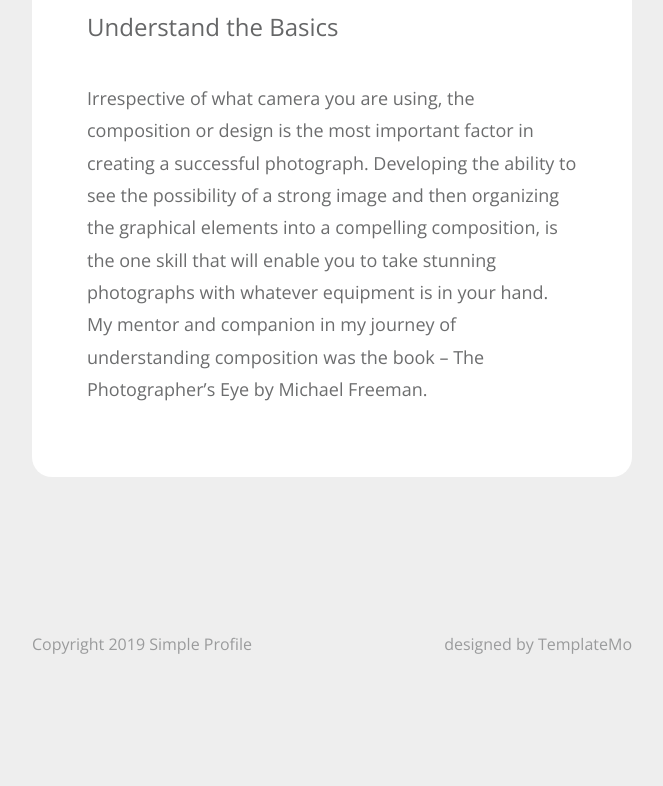
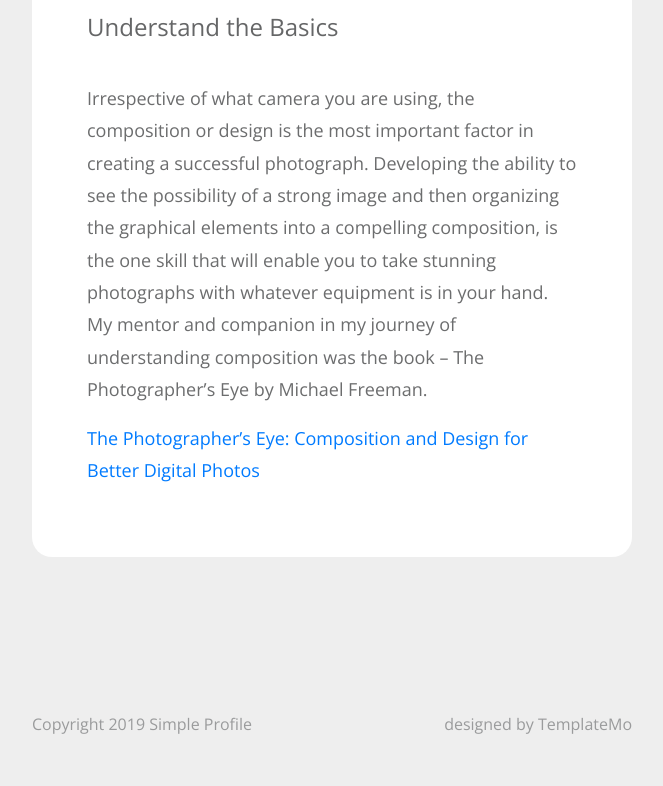
Before and after one commit to vaibhavdesai137/blog, a plain HTML site: page camera.html in a window 1280 px wide. Shown: the part 1353-2139 px from the top of the page, without its empty margins (308-971 px from the left). Before the commit the page ends 2059 px from the top, so only its background shows below. Drawn offline with nearby package versions, Linux system fonts and the light colour scheme.

Commit message:
Add files via upload

```diff
--- a/camera.html
+++ b/camera.html
@@ -51,10 +51,13 @@ https://templatemo.com/tm-533-verticard
           <p>
             This was shot with an iPhone 4 (yes, I still have it and it works great even today) during one of my work trip to Israel. The experience of watching people float in the Dead Sea was amazing. I am not claiming that this is a great photo, but it does have a ‘wow’ factor in it.  I believe, as hobby photographers that is what we are looking for. While there were many friends who said they loved the photo, there was a considerable number who were only interested in which camera I used to take the shot. An expensive pen is not going to improve your hand writing — same applies to photography too.
           </p>
+
           <h2 class="tm-page-title">Understand the Basics</h2>
           <p>
             Irrespective of what camera you are using, the composition or design is the most important factor in creating a successful photograph. Developing the ability to see the possibility of a strong image and then organizing the graphical elements into a compelling composition, is the one skill that will enable you to take stunning photographs with whatever equipment is in your hand. My mentor and companion in my journey of understanding composition was the book – The Photographer’s Eye by Michael Freeman.
           </p>
+          <p><a rel="noreferrer noopener" target="_blank" href="https://www.amazon.com/gp/product/0240809343/ref=as_li_tl?ie=UTF8&amp;camp=1789&amp;creative=9325&amp;creativeASIN=0240809343&amp;linkCode=as2&amp;tag=ranjitsapre-20&amp;linkId=6275a774b16cfff3a99b5d091d2032a6">The Photographer&#8217;s Eye: Composition and Design for Better Digital Photos</a></p>
+
         </div>
       </div>
     </section>
```
